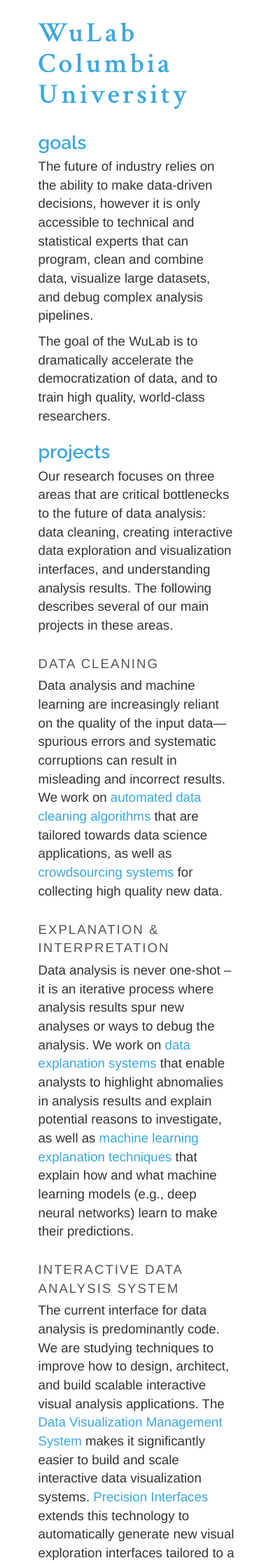
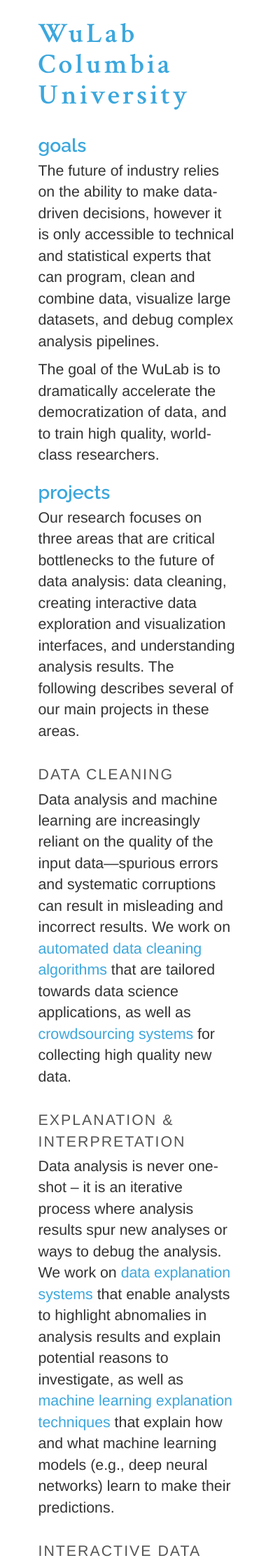
Before and after one commit to cudbg/lab, a Jekyll site: the page built from index.md, in a window 390 px wide. Shown: the top 2237 px of the page at 70% size. Built offline with Jekyll 4.4.1, drawn with Linux system fonts in a browser that asks for light colours; some web fonts are replaced.

Commit message:
bigger font on mobile

```diff
--- a/files/css/style.css
+++ b/files/css/style.css
@@ -105,7 +105,7 @@
 
 @media  (max-width:991px) {
   html, body {
-    font-size: 14pt;
+    font-size: 16pt;
   }
   h1 {
     font-size: 22pt;
```
